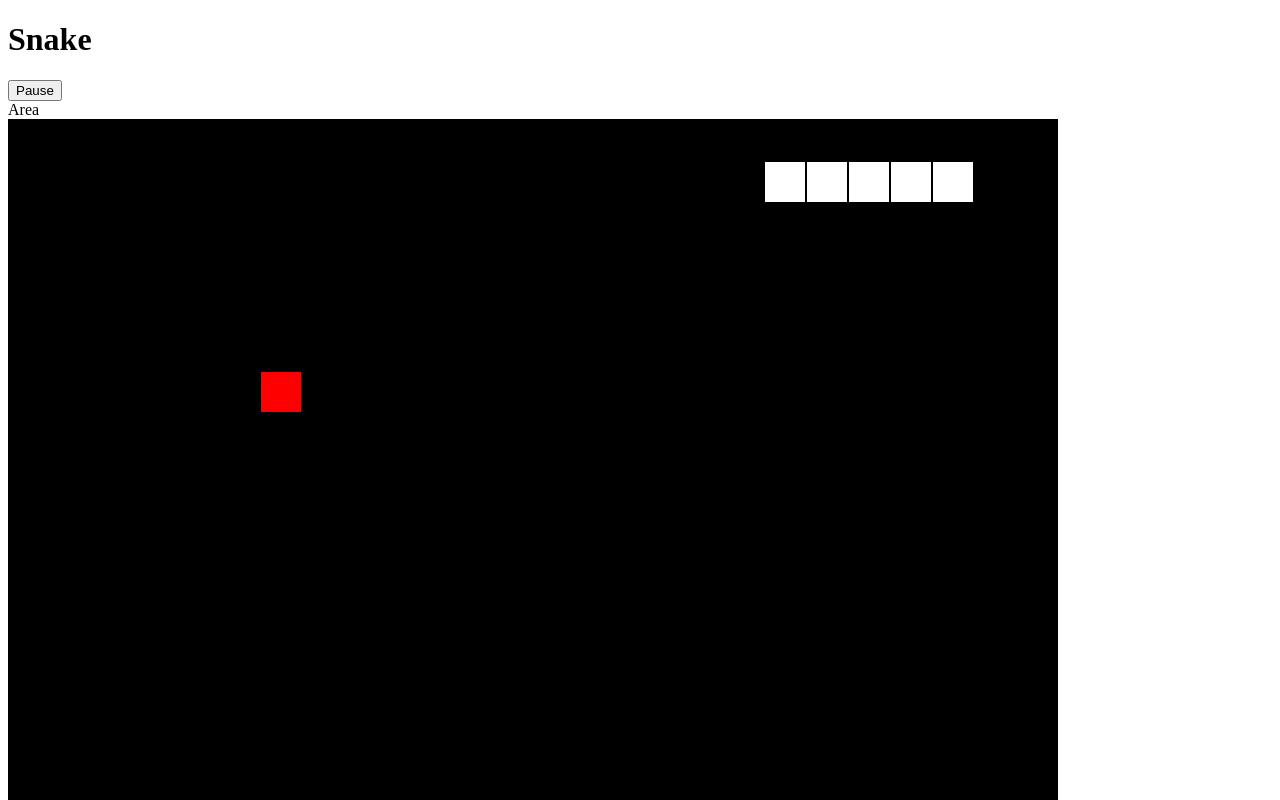
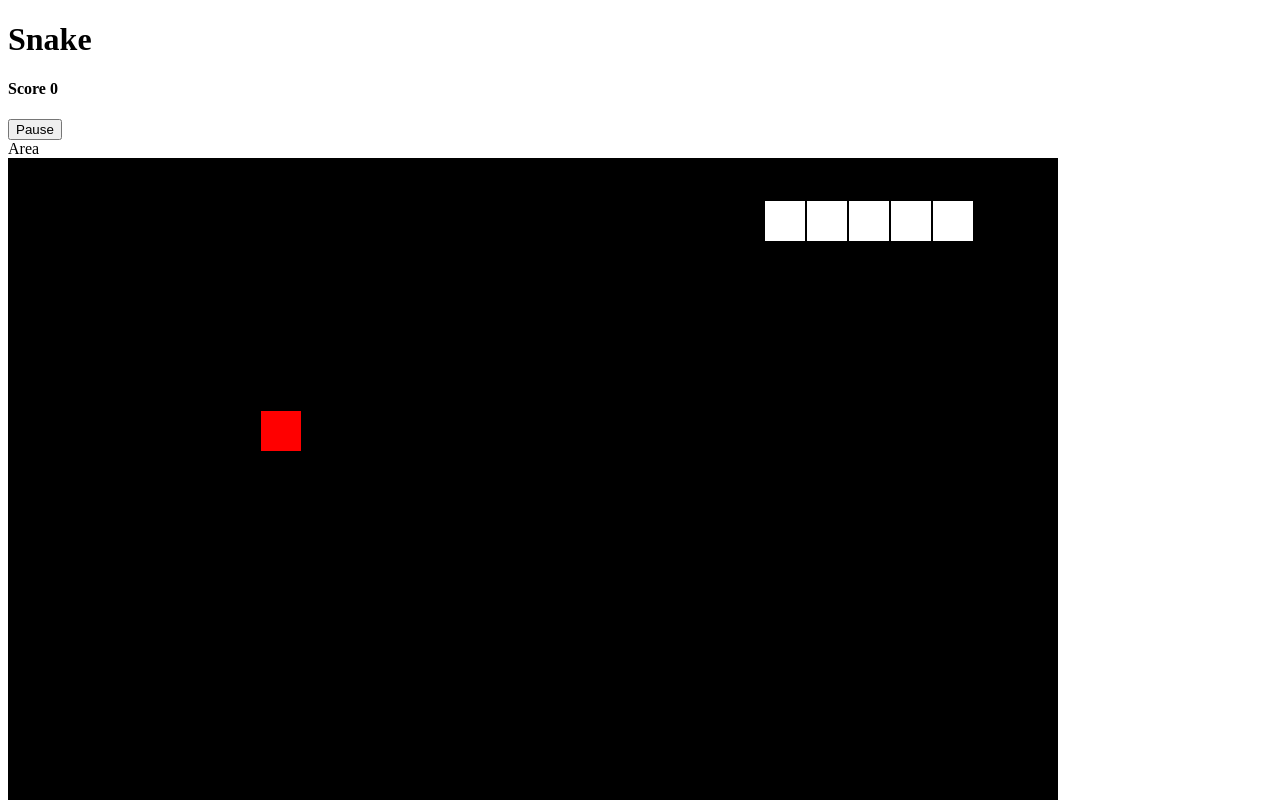
Before and after one commit to Dissmind/Web-Games, a React (Create React App) app: page /snake in a window 1280 px wide. Shown: the top 800 px of the page. Built offline with nearby package versions, Linux system fonts and the light colour scheme.

Commit message:
[ADD](snake): display score

```diff
--- a/src/games/snake/area.slice.js
+++ b/src/games/snake/area.slice.js
@@ -184,6 +184,7 @@ export const AreaSlice = createSlice({
       if (!(headCoordinate.isEqual(eatCoordinate))) {
         state.snakeCoordsList.shift()
       } else {
+        state.score += 1
         eatSpawn(state, {payload})
       }
 
--- a/src/games/snake/snake.jsx
+++ b/src/games/snake/snake.jsx
@@ -1,7 +1,7 @@
 import { Area } from './area'
 import { useEffect, useState } from 'react'
 import { useDispatch, useSelector } from 'react-redux'
-import { GameStatusEnum, gameStatusSelector, restartGame, togglePause } from './area.slice'
+import { GameStatusEnum, gameStatusSelector, restartGame, scoreSelector, togglePause } from './area.slice'
 
 
 
@@ -9,6 +9,7 @@ export const Snake = () => {
 
   const dispatch = useDispatch()
   const gameStatus = useSelector(gameStatusSelector)
+  const score = useSelector(scoreSelector)
 
 
   useEffect(() => {
@@ -61,6 +62,8 @@ export const Snake = () => {
       <h1>Snake</h1>
 
       <div>
+        <h4>Score {score}</h4>
+
         <button
           onClick={onPause}
         >{pauseButtonText}</button>
```
